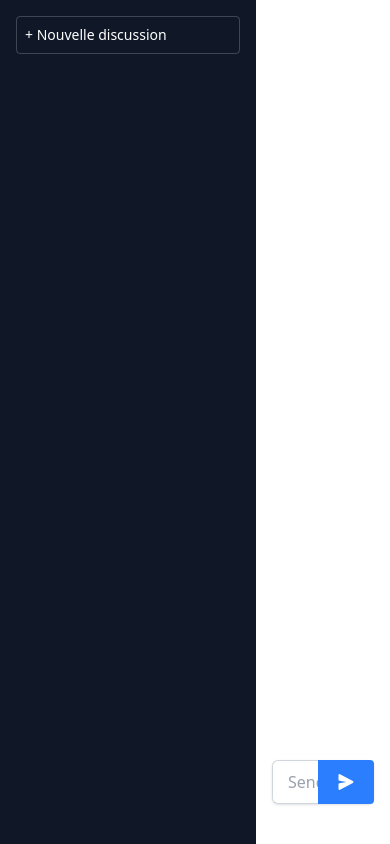
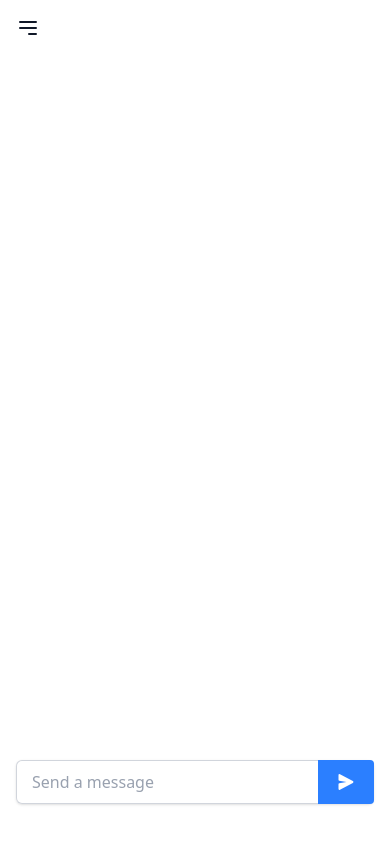
Before and after one commit to jerome-byte/FlaskJPT, a Flask app: page / in a window 390 px wide. Run offline with Flask 3, Linux system fonts and the light colour scheme; some libraries are stand-ins or nearby versions.

Commit message:
ajout du menu-toggle

```diff
--- a/static/dist/css/style.css
+++ b/static/dist/css/style.css
@@ -207,6 +207,12 @@
   .right-0 {
     right: calc(var(--spacing) * 0);
   }
+  .z-40 {
+    z-index: 40;
+  }
+  .z-50 {
+    z-index: 50;
+  }
   .m-1 {
     margin: calc(var(--spacing) * 1);
   }
@@ -234,6 +240,9 @@
   .h-4 {
     height: calc(var(--spacing) * 4);
   }
+  .h-6 {
+    height: calc(var(--spacing) * 6);
+  }
   .h-full {
     height: 100%;
   }
@@ -242,6 +251,9 @@
   }
   .w-4 {
     width: calc(var(--spacing) * 4);
+  }
+  .w-6 {
+    width: calc(var(--spacing) * 6);
   }
   .w-64 {
     width: calc(var(--spacing) * 64);
@@ -421,9 +433,24 @@
       line-height: calc(var(--spacing) * 6);
     }
   }
+  .md\:static {
+    @media (width >= 48rem) {
+      position: static;
+    }
+  }
   .md\:m-0 {
     @media (width >= 48rem) {
       margin: calc(var(--spacing) * 0);
+    }
+  }
+  .md\:flex {
+    @media (width >= 48rem) {
+      display: flex;
+    }
+  }
+  .md\:hidden {
+    @media (width >= 48rem) {
+      display: none;
     }
   }
 }
--- a/static/dist/js/script.js
+++ b/static/dist/js/script.js
@@ -110,3 +110,15 @@ document.addEventListener("DOMContentLoaded", () => {
         }
     });
 });
+// Gestion du menu burger mobile
+document.addEventListener("DOMContentLoaded", () => {
+    const menuToggle = document.querySelector("#menu-toggle");
+    const sidebar = document.querySelector("#sidebar");
+
+    if (menuToggle && sidebar) {
+        menuToggle.addEventListener("click", () => {
+            // Bascule entre l'affichage et le masquage de la barre latérale
+            sidebar.classList.toggle("hidden");
+        });
+    }
+});
--- a/templates/index.html
+++ b/templates/index.html
@@ -11,14 +11,16 @@
 </head>
 <body class="flex h-screen overflow-hidden">
 
-<aside class="w-64 bg-gray-900 text-white p-4 flex flex-col h-full flex-shrink-0">
+<button id="menu-toggle" class="md:hidden p-4 text-gray-900 absolute z-50">
+    <svg class="w-6 h-6" fill="none" stroke="currentColor" viewBox="0 0 24 24"><path stroke-linecap="round" stroke-linejoin="round" stroke-width="2" d="M4 6h16M4 12h16m-7 6h7"></path></svg>
+</button>
+
+<aside id="sidebar" class="hidden md:flex w-64 bg-gray-900 text-white p-4 flex-col h-full flex-shrink-0 absolute md:static z-40">
     <button id="new-chat-btn" class="w-full border border-white/20 p-2 rounded hover:bg-gray-800 transition text-sm text-left">
         + Nouvelle discussion
     </button>
-    <div id="history-list" class="mt-4 flex-1 overflow-y-auto space-y-2">
-        </div>
+    <div id="history-list" class="mt-4 flex-1 overflow-y-auto space-y-2"></div>
 </aside>
-
 <main class="mx-auto max-w-6xl px-4 py-10 flex flex-col flex-1 h-full overflow-y-auto">
 
     <div id="chat-template" class="hidden odd:bg-slate-50 even:bg-slate-200 p-6">
```
